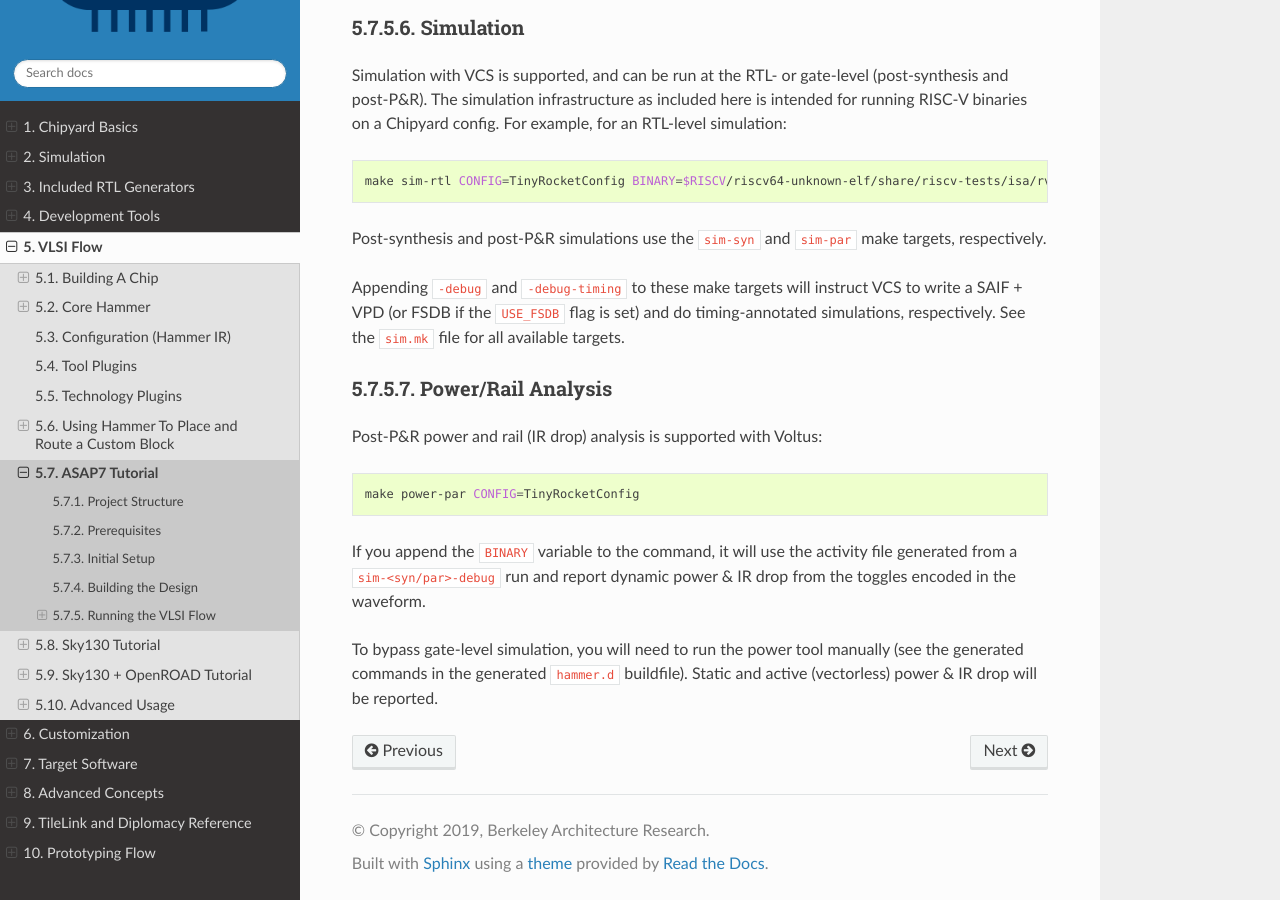
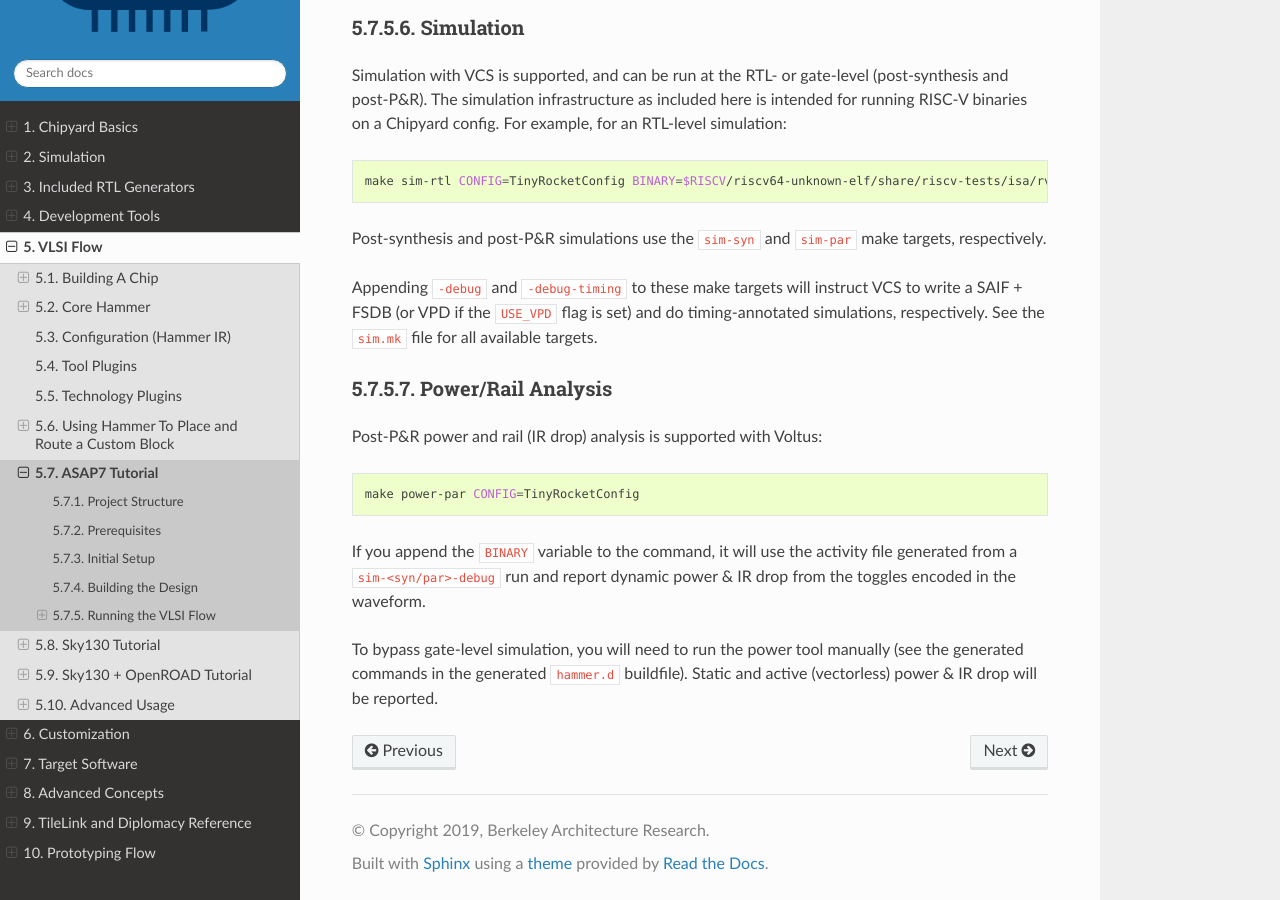
Before and after one commit to ucb-bar/chipyard, a Sphinx documentation site: the page built from docs/VLSI/ASAP7-Tutorial.rst, in a window 1280 px wide and 900 px high, scrolled down 3681 px. Built offline with Sphinx 7.4.7 and the Read the Docs theme 2.0.0, drawn with Linux system fonts in a browser that asks for light colours.

Commit message:
Switch to default generating FSDB

```diff
--- a/docs/VLSI/ASAP7-Tutorial.rst
+++ b/docs/VLSI/ASAP7-Tutorial.rst
@@ -152,7 +152,7 @@ Simulation with VCS is supported, and can be run at the RTL- or gate-level (post
 
 Post-synthesis and post-P&R simulations use the ``sim-syn`` and ``sim-par`` make targets, respectively.
 
-Appending ``-debug`` and ``-debug-timing`` to these make targets will instruct VCS to write a SAIF + VPD (or FSDB if the ``USE_FSDB`` flag is set) and do timing-annotated simulations, respectively. See the ``sim.mk`` file for all available targets.
+Appending ``-debug`` and ``-debug-timing`` to these make targets will instruct VCS to write a SAIF + FSDB (or VPD if the ``USE_VPD`` flag is set) and do timing-annotated simulations, respectively. See the ``sim.mk`` file for all available targets.
 
 Power/Rail Analysis
 ^^^^^^^^^^^^^^^^^^^
--- a/docs/VLSI/Sky130-Commercial-Tutorial.rst
+++ b/docs/VLSI/Sky130-Commercial-Tutorial.rst
@@ -156,7 +156,7 @@ Simulation with VCS is supported, and can be run at the RTL- or gate-level (post
 
 Post-synthesis and post-P&R simulations use the ``sim-syn`` and ``sim-par`` make targets, respectively.
 
-Appending ``-debug`` and ``-debug-timing`` to these make targets will instruct VCS to write a SAIF + VPD (or FSDB if the ``USE_FSDB`` flag is set) and do timing-annotated simulations, respectively. See the ``sim.mk`` file for all available targets.
+Appending ``-debug`` and ``-debug-timing`` to these make targets will instruct VCS to write a SAIF + FSDB (or VPD if the ``USE_VPD`` flag is set) and do timing-annotated simulations, respectively. See the ``sim.mk`` file for all available targets.
 
 Power/Rail Analysis
 ^^^^^^^^^^^^^^^^^^^
```
Also changed, not shown: 2 other files.
